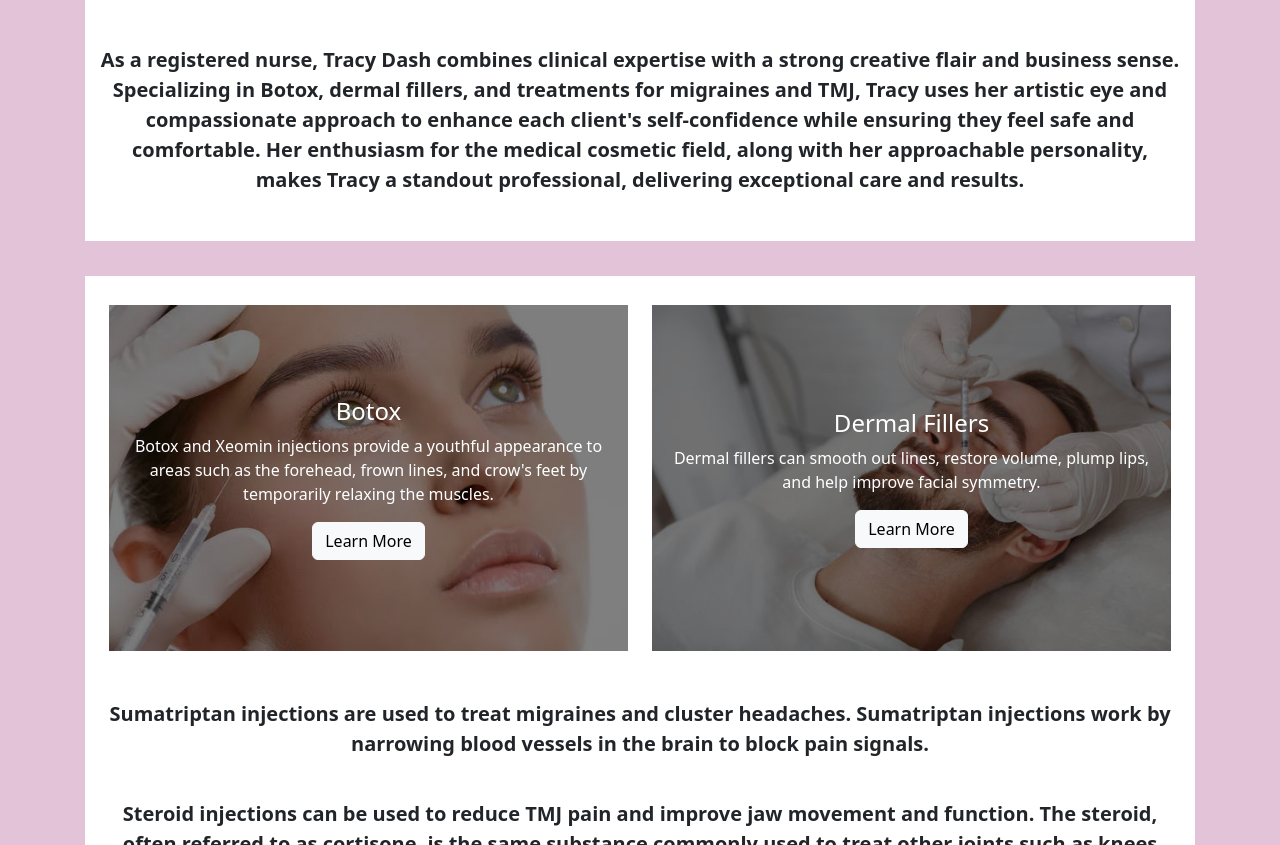
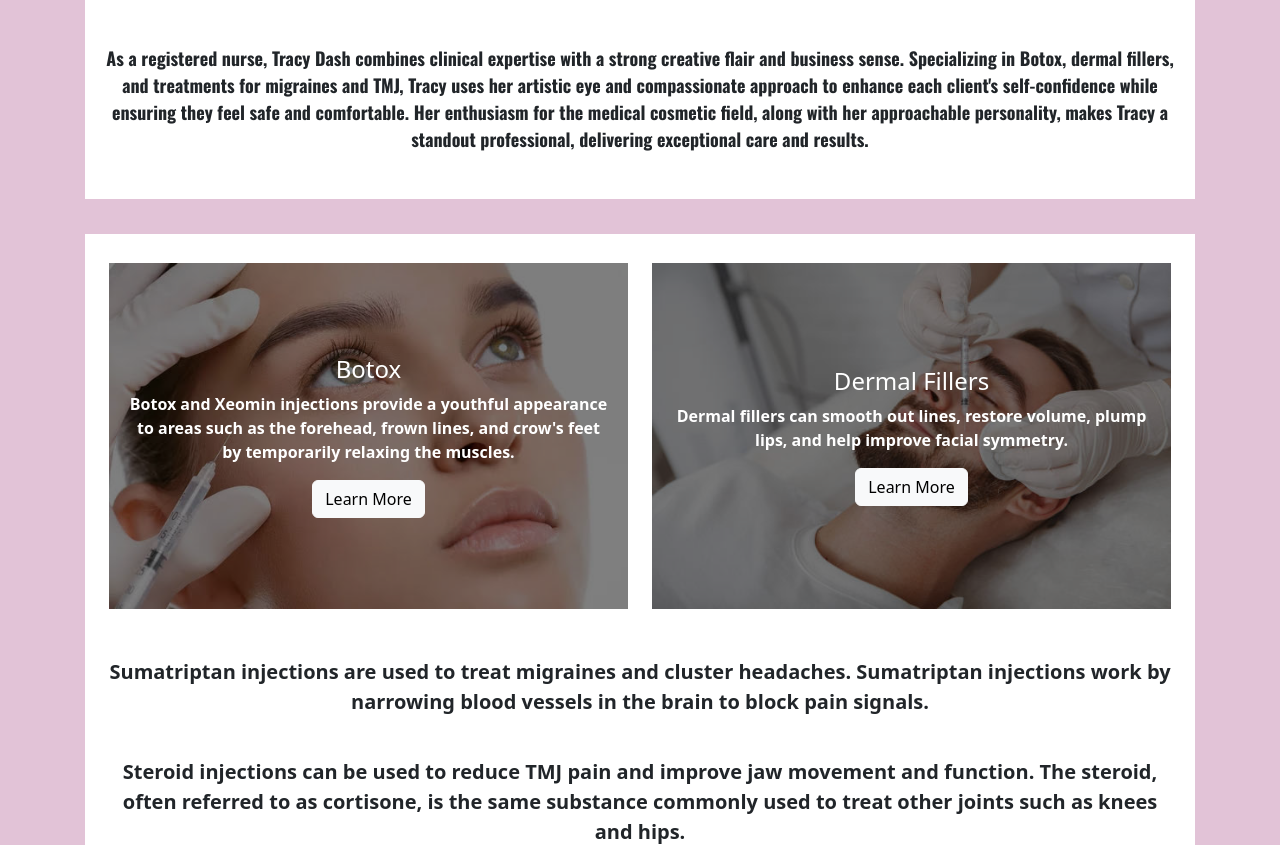
Before and after one commit to Roscodash2003/Phase-2, a plain HTML site: page Index.html in a window 1280 px wide. Shown: the part 1037-1882 px from the top of the page. Drawn offline with nearby package versions, Linux system fonts and the light colour scheme.

Commit message:
General Tweaks

```diff
--- a/Index.html
+++ b/Index.html
@@ -6,18 +6,17 @@
     <title>Home</title>
     <link href="https://cdnjs.cloudflare.com/ajax/libs/font-awesome/6.5.0/css/all.min.css" rel="stylesheet">
     <link href="https://cdn.jsdelivr.net/npm/bootstrap@5.3.1/dist/css/bootstrap.min.css" rel="stylesheet">
+    <link href="https://fonts.googleapis.com/css2?family=Oswald:wght@400;700&display=swap" rel="stylesheet">
 </head>
 <body>
     <body style="border: 85px solid #E2C3D7; margin: 0; padding: 0;">
     <nav class="navbar navbar-expand-lg bg-light border-bottom" style="margin: 0; padding: 0; width: 100%;">
         <div style="background-color: #E2C3D7; padding: 20px 0; width: 100%; margin: 0;">
             <div class="container text-center">
-                <!-- Image 1 -->
                 <a class="navbar-brand mx-auto" href="#">
                     <img src="images/image2.png" alt="Brand Image 1" class="img-fluid" style="height: 40px;">
                 </a>
                 <br>
-                <!-- Image 2 -->
                 <a class="navbar-brand mx-auto" href="#">
                     <img src="images/image3.png" alt="Brand Image 2" class="img-fluid" style="height: 40px;">
                 </a>
@@ -40,7 +39,7 @@
             </ul>
         </div>
     </nav>
-    <div class="container text-center mt-5">
+    <div class="container text-center mt-5 fw-bold">
         <h2>Get To Know Your Doctor</h2>
 
         <!-- Image -->
@@ -68,6 +67,8 @@
 
 
 <p class="mt-3 fw-bold fs-5">
+    <p style="font-family: 'Oswald', sans-serif; font-size: 18px; font-weight: bold;">
+
     As a registered nurse, Tracy Dash combines clinical expertise with a strong creative flair and business sense. Specializing in Botox, dermal fillers, and treatments for migraines and TMJ, Tracy uses her artistic eye and compassionate approach to enhance each client's self-confidence while ensuring they feel safe and comfortable. Her enthusiasm for the medical cosmetic field, along with her approachable personality, makes Tracy a standout professional, delivering exceptional care and results.
 </p>
 
```
